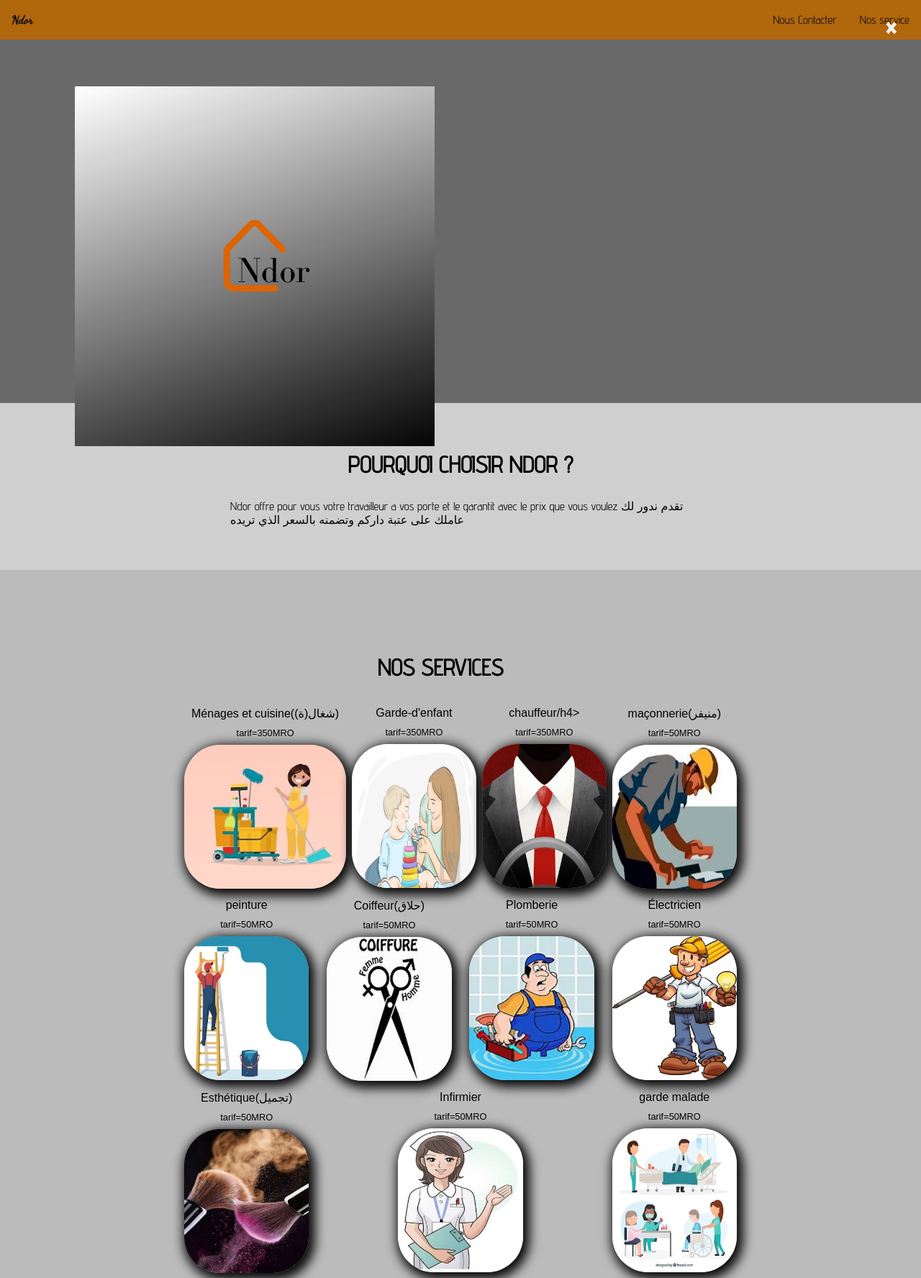
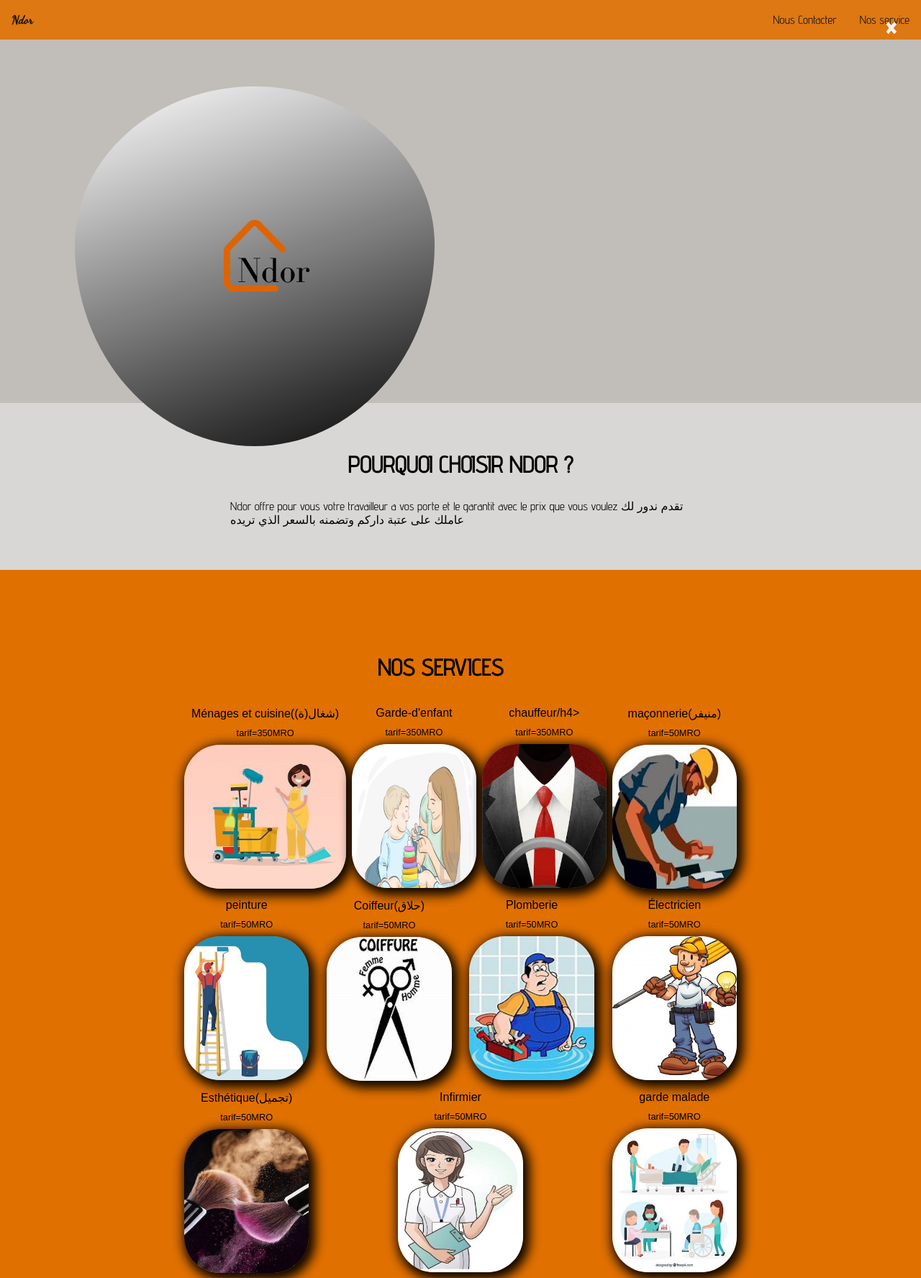
Before and after one commit to siteNDOR/siteNDOR.github.io, a plain HTML site: page index.html in a window 1280 px wide. Shown: the top 1776 px of the page at 72% size. Drawn offline with Linux system fonts and the light colour scheme.

Commit message:
Add files via upload

```diff
--- a/style1.css
+++ b/style1.css
@@ -29,7 +29,7 @@
 /* *********************** Navbar *********************** */
  nav{
     overflow: hidden;
-    background-color: rgb(186, 104, 3);
+    background-color:rgb(224, 112, 0);
     position: fixed;
     width: 100%;
     opacity: 0.9;
@@ -57,7 +57,7 @@
  /* ******************* IMAGE PRINCIPALE  ********************** */
 .imagePrincipale {
     padding-top: 60px;
-    background-color: dimgray;
+    background-color:rgb(193, 189, 185);
 
     background-size:cover;
     height: 500px;
@@ -66,6 +66,7 @@
     padding-top: 60px;
     height: 500px;
     width: 500px;
+    border-radius: 50%;
 }
 
 
@@ -130,7 +131,7 @@
 /* ******************* presentation ****************** */
 #pres{
 
-    background-color: #bbbbbbb3;
+    background-color:rgba(208, 207, 206, 0.822);
     padding: 9px 0px 40px 0;
 
 }
@@ -142,7 +143,7 @@
 }
 #presentation{
 
-    background-color: #bbbbbb;
+    background-color: rgb(224, 112, 0);
     padding: 9px 0px 40px 0;
 
 }
@@ -217,7 +218,7 @@
   }
 /* ***************** footer ***************** */
 footer{
-    background-color:saddlebrown;
+    background-color:rgb(193, 189, 185);
     text-align: center;
     padding: 10px 0 5px 0;
 }
@@ -234,14 +235,14 @@
     text-decoration: none;
     outline: none;
     color:black;
-    background-color:bisque;
+    background-color:dimgray;
     border: none;
     border-radius: 15px;
     box-shadow: 0 5px rgb(0, 0, 0);
     width: 300px;
     margin: 20px 0;
 }
-button:hover {background-color:beige}
+button:hover {background-color:rgb(191, 109, 15)}
 
 button:active {
   background-color:bisque;
```
Also changed, not shown: index.html (+4 -1 lines).
